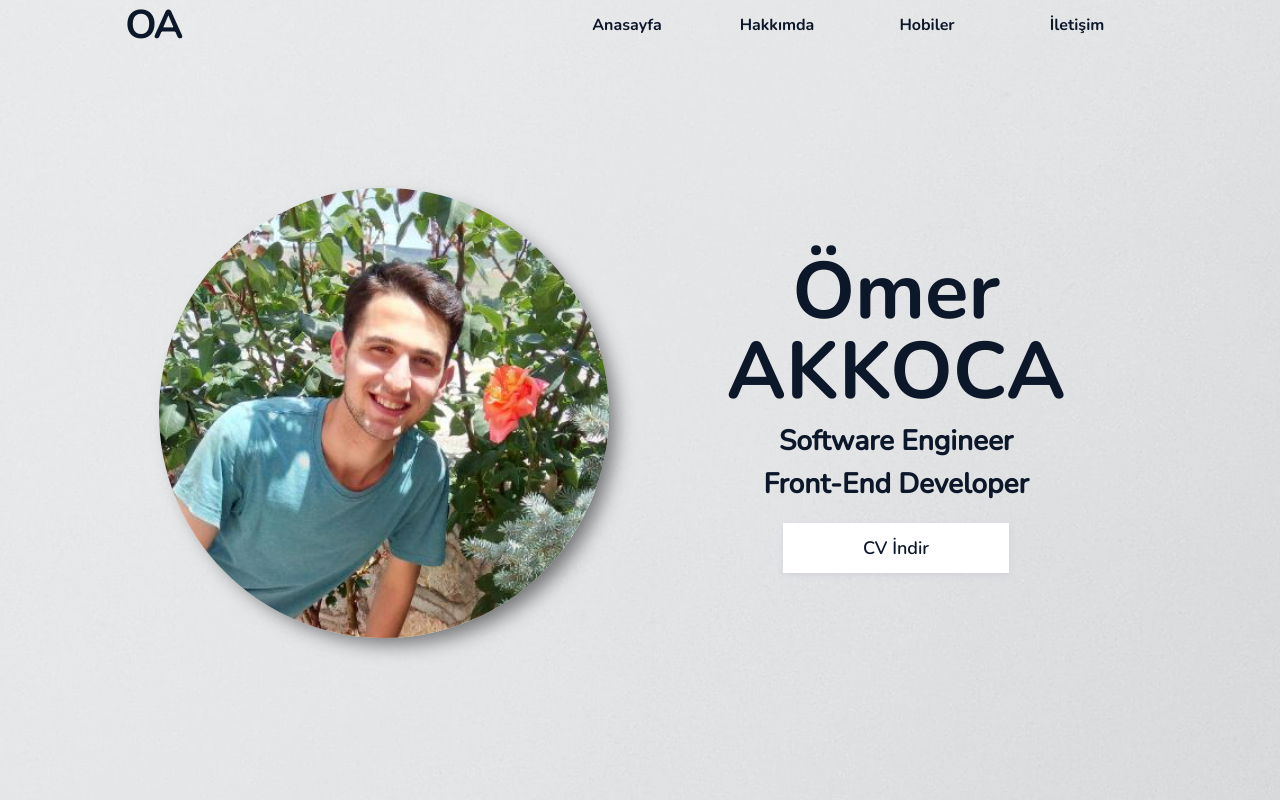
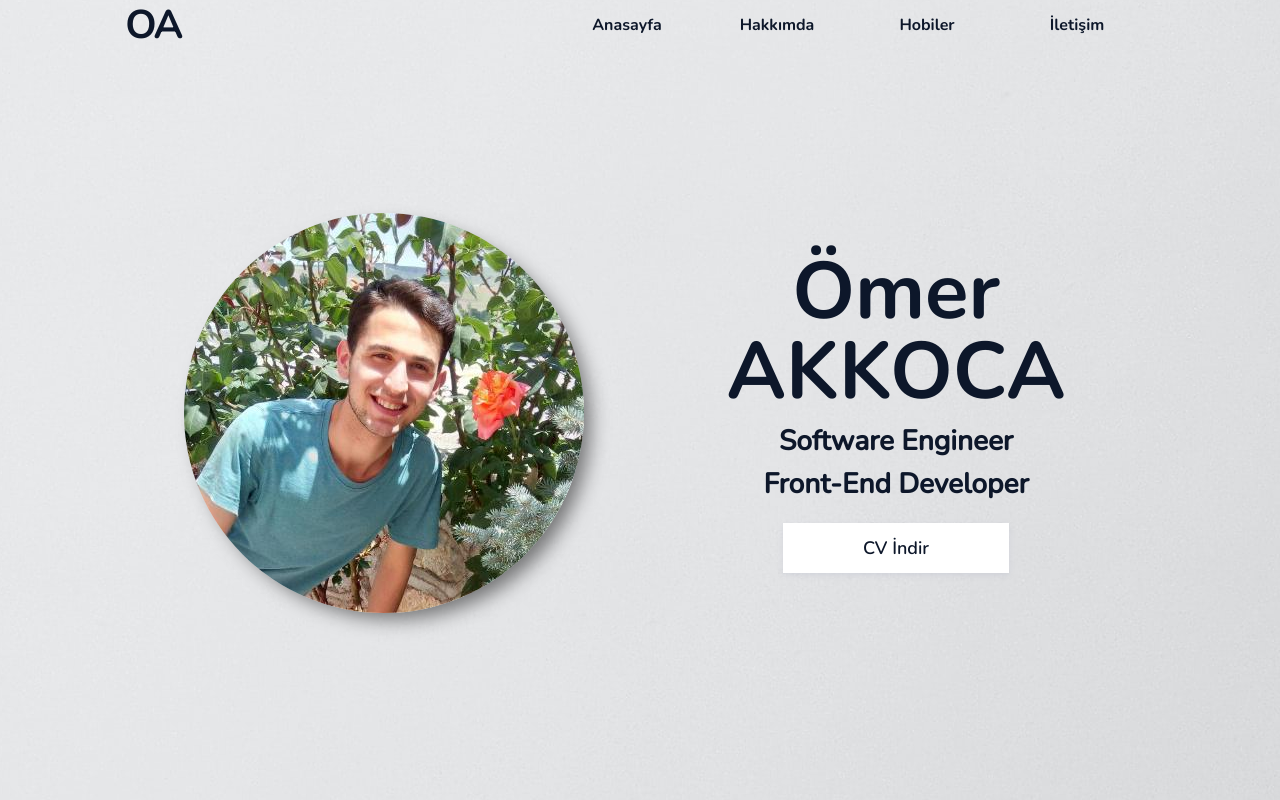
Before and after one commit to omer-akkoca/omerakkoca-web-site, a React (Create React App) app: page / in a window 1280 px wide. Built offline with nearby package versions, Linux system fonts and the light colour scheme; no server answers; the database is empty.

Commit message:
fixed profile photo on homepage

```diff
--- a/src/pages/Home/style.css
+++ b/src/pages/Home/style.css
@@ -150,10 +150,9 @@
         margin-bottom: 0;
     }
     .home-inner .content .profile-picture img{
-        width: 450px;
-        height: 450px;
+        width: 400px;
+        height: 400px;
     }
-
 }
 
 
```
